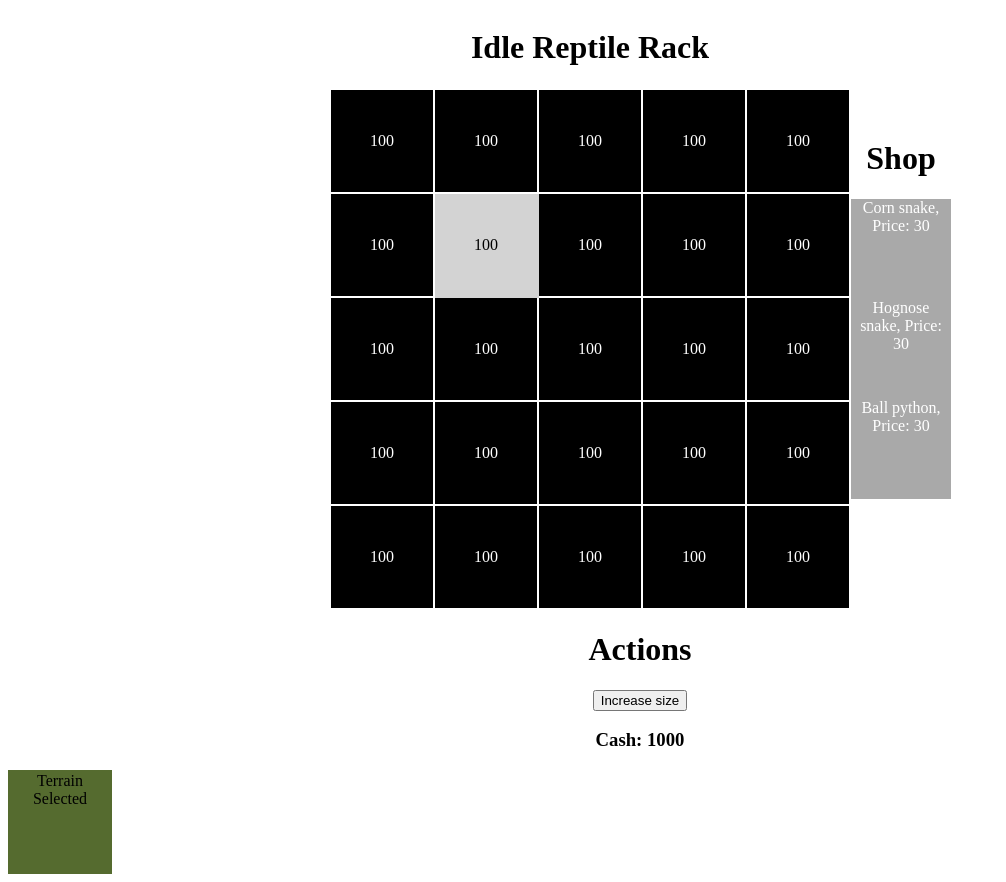
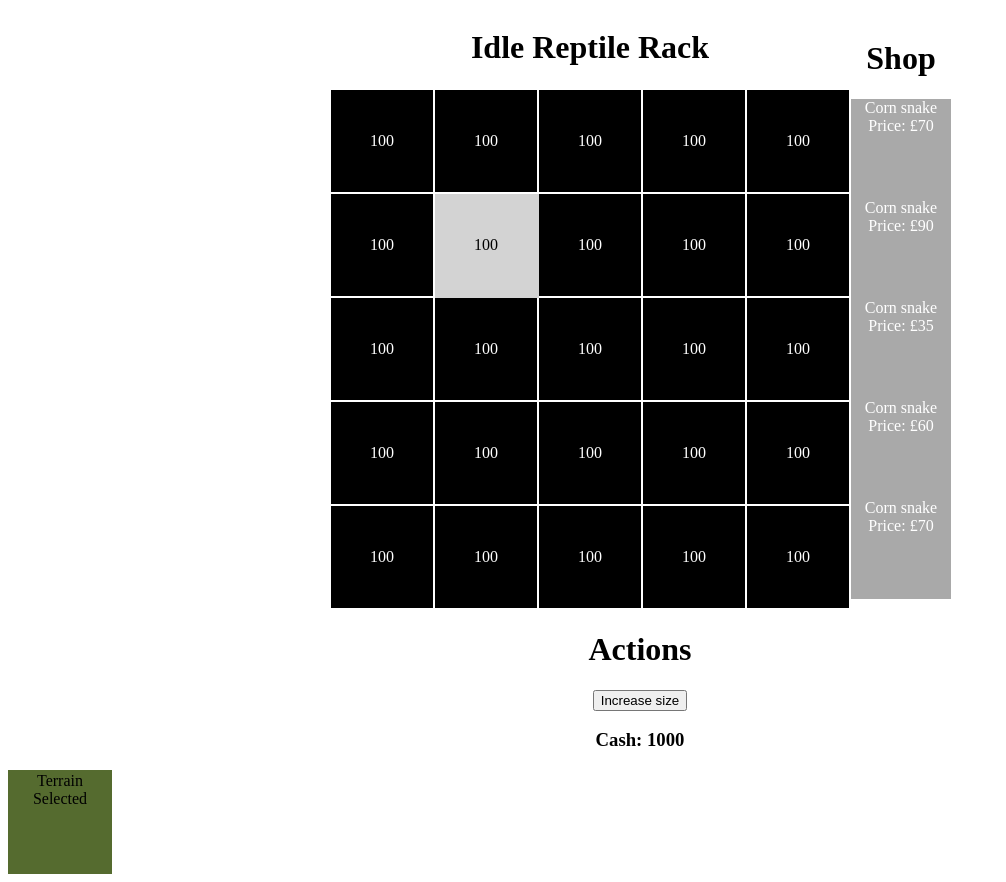
Before and after one commit to gul3isg00/ReactIDLEReptileRack, a React (Create React App) app: page / in a window 1280 px wide. Shown: the whole page, without its empty margins (0-1006 px from the left). Built offline with nearby package versions, Linux system fonts and the light colour scheme.

Commit message:
Add random snakes to shop

```diff
--- a/src/App.js
+++ b/src/App.js
@@ -19,52 +19,63 @@ const App = () => {
     price: -1
   };
 
+  const reptiles = {
+    snakes: [{
+      species: "Corn snake",
+      name: "Corn snake",
+      prefEnviroments: ["burlywood"],
+      diet: ["Rodents"],
+      lifeSpan: [12, 20],
+      sex: ["M","F"],
+      spaceReqs: 3,
+      venomous: "N",
+      morphs: [
+        {
+          name: "Normal",
+          weight: 0,
+          chromosome: "WT",
+          price: 30
+        },
+        {
+          name: "Okeetee",
+          weight: 0,
+          chromosome: "WT",
+          price: 35
+        },
+        {
+          name: "Caramel",
+          weight: 0,
+          chromosome: "SD",
+          price: 40
+        },
+        {
+          name: "Amelanistic",
+          weight: 0,
+          storeWeight: 50,
+          chromosome: "SR",
+          price: 45
+        },
+        {
+          name: "Motley",
+          weight: 0,
+          chromosome: "SR",
+          price: 60
+        }
+      ]
+    }
+  ]
+};
+
   // States -------------------------------------
   const [cash, setCash] = useState(1000);
   const [placeColor, setPlaceColor] = useState(0);
   const [position, setPosition] = useState([1,1,defaultColor]);
   const [enclosures, setEnclosures] = useState([]);
 
-  // SNAKES
-  // THESE ARE JUST TEMPLATES, IN FUTURE I WANT REPTILES BASED OFF
-  // THESE TEMPLATES TO BE RANDOMLY GENERATED, THEN ALL DATA ABOUT
-  // SPECIFIC REPTILES TO BE STORED IN THE ENCLOSURES.
-  const [snakes, setSnakes] = useState([{
-      species: "Corn snake",
-      name: "Corn snake",
-      prefEnviroments: ["burlywood"],
-      diet: ["Rodents"],
-      lifeSpan: [12, 20],
-      sex: "F",
-      spaceReqs: 3,
-      venomous: "N",
-      morphs: ["Basic"],
-      price: 30
-    },{
-      species: "Hognose snake",
-      name: "Hognose snake",
-      prefEnviroments: ["burlywood"],
-      diet: ["Rodents", "Frogs"],
-      lifeSpan: [9, 19],
-      sex: "F",
-      spaceReqs: 2,
-      venomous: "RF",
-      morphs: ["Basic"],
-      price: 30
-    },{
-      species: "Ball python",
-      name: "Ball python",
-      prefEnviroments: ["darkolivegreen"],
-      diet: ["Rodents"],
-      lifeSpan: [15, 30],
-      sex: "F",
-      spaceReqs: 2,
-      venomous: "No",
-      morphs: ["Basic"],
-      price: 30
-    },
-  ]);
-  // END OF SNAKES
+  // All stock hooks
+  const [shopStock, setStock] = useState([]);
+  const [stockGenerated, setGenerated] = useState(false);
+  const [stockNum, setStockNum] = useState(5);
 
   const [grid, setGrid] = useState({
     colors: [
@@ -93,7 +104,6 @@ const App = () => {
   const onKeyPressed = (e) => {
     var newPos = [...position];
     var newColor = {...grid};
-
     // Placing block
     if(e.key == "Enter" || e.key == " "){
       if(grid.reptiles[newPos[0]][newPos[1]].species == "NaN" && newPos[2] == defaultColor && grid.prices[newPos[0]][newPos[1]] <= cash){
@@ -156,6 +166,40 @@ const App = () => {
 
   // EXTRA APP FUNCTIONS
 
+  const randInRange = (min, max) => Math.floor(Math.random() * (max - min) + min);
+
+  // Generates the store stock and updates
+  const generateShopStock = () => {
+    var shopItems = [];
+
+    // THIS IS CURRENTLY JUST FOR SNAKES, NEEDS TO BE CHANGED IN FUTURE
+    // TOO ACCOMODATE FOR OTHER REPTILES
+    for(var x = 0; x!= stockNum; x++){
+      var curReptile = {...reptiles.snakes[randInRange(0,reptiles.snakes.length-1)]};
+      const newLifeSpan = randInRange(curReptile.lifeSpan[0],curReptile.lifeSpan[1]);
+      curReptile.lifeSpan = newLifeSpan;
+      curReptile.sex = randInRange(1,3) == 1 ? "M" : "F";
+
+      var curMorphs = [], numOfMorphs = 0, wT = false;
+      for(var y=0; y!= curReptile.morphs.length;y++){
+        if(randInRange(0,100) >= 60){
+          if(curReptile.morphs[y].chromosome == "WT"){
+            if(!wT) wT = true;
+            else continue;
+          }
+          curMorphs.push(curReptile.morphs[y]);
+          numOfMorphs ++;
+        }
+        if(numOfMorphs >= 2) break;
+      }
+      if(numOfMorphs <= 0) curMorphs.push(curReptile.morphs[0]);
+      curReptile.morphs = curMorphs;
+      shopItems.push(curReptile);
+    }
+    // ---------------------------------------------
+    setStock(shopItems);
+  }
+
   // Used to find and return the id of an enclosure at a specific coordinate
   const findEnclosureAtCoords = (curX, curY) => {
     for(var x=0; x!= enclosures.length; x++){
@@ -213,17 +257,21 @@ const App = () => {
   // Function to deal with when the the draggable components are dropped
   const droppedFromShop = (element, text) => {
     if(element.id[0] != null ){
+      console.log(enclosures);
       var coords = [element.id[0],element.id[1]];
+      console.log("This was dropped at: ",coords[0]," ",coords[1]);
       var enclosureID = findEnclosureAtCoords(coords[1],coords[0]);
       console.log("Dropped on enclosure "+ enclosureID);
-      if(text.price <= cash && enclosureID > -1){
+      var morphPrice = 0;
+      for(var x = 0; x!= text.morphs.length; x++) morphPrice += text.morphs[x].price;
+      if(morphPrice <= cash && enclosureID > -1){
         console.log(enclosures[enclosureID]);
         if(enclosures[enclosureID].reptile == "NaN"){
           console.log(text.species + " was rehomed into enclosure " + enclosureID);
           var nGrid = {...grid};
           var nEnclosures = [...enclosures];
           var nCash = cash;
-          nCash -= text.price;
+          nCash -= morphPrice;
           nGrid.prices[coords[1]][coords[0]] = text.species;
           nGrid.reptiles[coords[1]][coords[0]] = text;
           nEnclosures[enclosureID].reptile = text;
@@ -252,7 +300,7 @@ const App = () => {
     for(var x=0; x!=list2D.length; x++) list2D[x].push(defaultValue);
     return list2D;
   }
-
+  if(!stockGenerated) {generateShopStock(); setGenerated(true);}
 // APP HTML RETURN -------------------------------------------------
   return (
     <div onKeyDown={onKeyPressed} tabIndex={0}>
@@ -263,7 +311,7 @@ const App = () => {
         </div>
         <div style = {{display: "inline-block", verticalAlign: "middle"}}>
           <h1>Shop</h1>
-          <Shop snakeList={snakes} outcomeFunction={droppedFromShop}/>
+          <Shop stock = {shopStock} outcomeFunction={droppedFromShop}/>
         <div/>
       </div>
       <div>
@@ -340,12 +388,12 @@ const Cube = ({size, color, text, table, id, }) => {
 }
 
 // Component used to generate and interact with the shop
-const Shop = ({snakeList, outcomeFunction}) => {
-  var shopItems = [];
-  for (var x=0;x != snakeList.length; x++) shopItems.push(<ReptileDraggable key = {x} reptile={snakeList[x]} outcomeFunction={outcomeFunction}/>)
+const Shop = ({stock, outcomeFunction}) => {
+  var shopDisplay = [];
+  for(var x = 0; x!=stock.length;x++) shopDisplay.push(<ReptileDraggable key = {x} outcomeFunction={outcomeFunction} reptile={stock[x]}/>);
   return (
     <div>
-      {shopItems}
+      {shopDisplay}
     </div>
   );
 }
@@ -354,6 +402,7 @@ const Shop = ({snakeList, outcomeFunction}) => {
 // Component used to interact with purchasing reptiles
 
 const ReptileDraggable = ({outcomeFunction, reptile}) => {
+
   if(reptile != null){
     return (
       <Draggable outcomeFunction={outcomeFunction} text = {reptile}/>
@@ -363,10 +412,14 @@ const ReptileDraggable = ({outcomeFunction, reptile}) => {
 
 // Draggable component for shop items
 const Draggable = ({outcomeFunction, text}) => {
-
   const handleDragEnd = (event) => {
     outcomeFunction(document.elementFromPoint(event.clientX,event.clientY), text);
   }
+
+  var totalPrice = 0;
+    for(var x = 0; x!= text.morphs.length;x++) totalPrice += text.morphs[x].price;
+
+  const finalText = [text.name, <br key = {0}/>,"Price: £",totalPrice];
 
   return (
     <div
@@ -382,7 +435,7 @@ const Draggable = ({outcomeFunction, text}) => {
         }
 
       >
-        {text.species + ", Price: " + text.price}
+        {finalText}
     </div>
   );
 }
```
